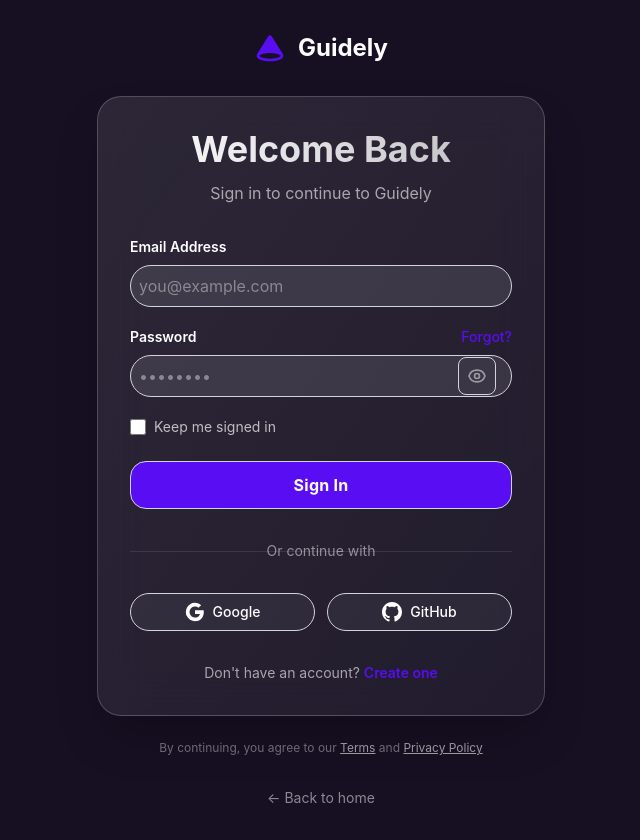
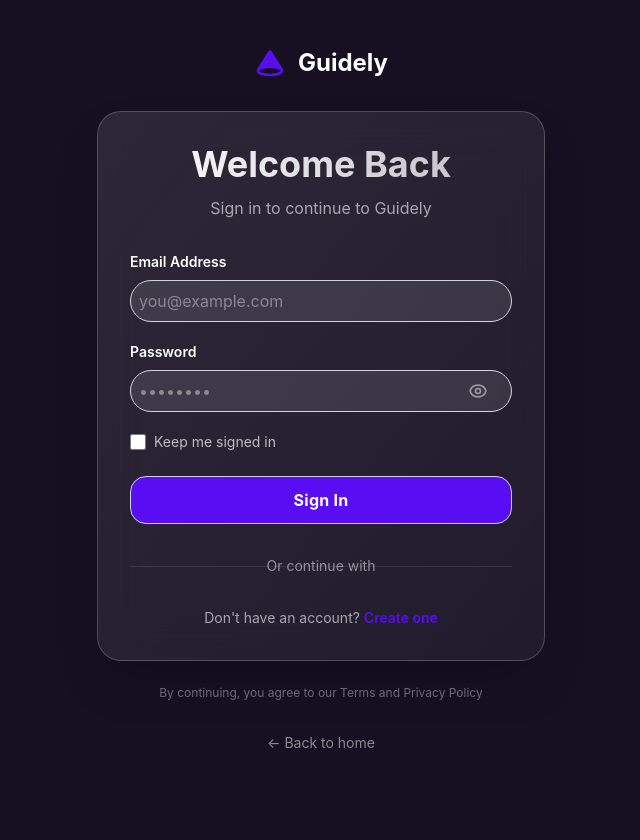
Before and after one commit to python-fuse/onboardly, a Next.js app: page /login in a window 1280 px wide. Shown: the whole page, without its empty margins (319-959 px from the left). After the commit the page ends 800 px from the top, so only its background shows below. Built offline with nearby package versions, Linux system fonts and the light colour scheme.

Commit message:
feat: remove social proof sections

```diff
--- a/src/app/(auth)/login/page.tsx
+++ b/src/app/(auth)/login/page.tsx
@@ -25,12 +25,6 @@ export default function LoginPage() {
       setIsLoading(false);
       // router.push('/dashboard');
     }, 1500);
-  };
-
-  const handleSocialLogin = (provider: string) => {
-    console.log(`${provider} login clicked`);
-    // TODO: Implement OAuth
-    alert(`${provider} login coming soon!`);
   };
 
   return (
@@ -77,12 +71,6 @@ export default function LoginPage() {
               >
                 Password
               </label>
-              <Link
-                href="/forgot-password"
-                className="text-primary text-sm font-medium hover:text-primary/80 transition-colors"
-              >
-                Forgot?
-              </Link>
             </div>
             <div className="relative">
               <input
@@ -97,6 +85,11 @@ export default function LoginPage() {
               <button
                 type="button"
                 onClick={() => setShowPassword(!showPassword)}
+                style={{
+                  outline: "none",
+                  border: "none",
+                  background: "transparent",
+                }}
                 className="absolute right-4 top-1/2 -translate-y-1/2 text-white/50 hover:text-white/80 transition-colors"
               >
                 {showPassword ? (
@@ -201,49 +194,6 @@ export default function LoginPage() {
           </div>
         </div>
 
-        {/* Social Login */}
-        <div className="grid grid-cols-2 gap-3">
-          <button
-            type="button"
-            onClick={() => handleSocialLogin("Google")}
-            className="flex items-center justify-center gap-2 px-4 py-3 bg-white/5 border border-white/10 rounded-xl text-white hover:bg-white/10 hover:border-white/20 transition-all group"
-          >
-            <svg className="w-5 h-5" viewBox="0 0 24 24">
-              <path
-                fill="currentColor"
-                d="M22.56 12.25c0-.78-.07-1.53-.2-2.25H12v4.26h5.92c-.26 1.37-1.04 2.53-2.21 3.31v2.77h3.57c2.08-1.92 3.28-4.74 3.28-8.09z"
-              />
-              <path
-                fill="currentColor"
-                d="M12 23c2.97 0 5.46-.98 7.28-2.66l-3.57-2.77c-.98.66-2.23 1.06-3.71 1.06-2.86 0-5.29-1.93-6.16-4.53H2.18v2.84C3.99 20.53 7.7 23 12 23z"
-              />
-              <path
-                fill="currentColor"
-                d="M5.84 14.09c-.22-.66-.35-1.36-.35-2.09s.13-1.43.35-2.09V7.07H2.18C1.43 8.55 1 10.22 1 12s.43 3.45 1.18 4.93l2.85-2.22.81-.62z"
-              />
-              <path
-                fill="currentColor"
-                d="M12 5.38c1.62 0 3.06.56 4.21 1.64l3.15-3.15C17.45 2.09 14.97 1 12 1 7.7 1 3.99 3.47 2.18 7.07l3.66 2.84c.87-2.6 3.3-4.53 6.16-4.53z"
-              />
-            </svg>
-            <span className="text-sm font-medium group-hover:text-white/90">
-              Google
-            </span>
-          </button>
-          <button
-            type="button"
-            onClick={() => handleSocialLogin("GitHub")}
-            className="flex items-center justify-center gap-2 px-4 py-3 bg-white/5 border border-white/10 rounded-xl text-white hover:bg-white/10 hover:border-white/20 transition-all group"
-          >
-            <svg className="w-5 h-5" fill="currentColor" viewBox="0 0 24 24">
-              <path d="M12 0c-6.626 0-12 5.373-12 12 0 5.302 3.438 9.8 8.207 11.387.599.111.793-.261.793-.577v-2.234c-3.338.726-4.033-1.416-4.033-1.416-.546-1.387-1.333-1.756-1.333-1.756-1.089-.745.083-.729.083-.729 1.205.084 1.839 1.237 1.839 1.237 1.07 1.834 2.807 1.304 3.492.997.107-.775.418-1.305.762-1.604-2.665-.305-5.467-1.334-5.467-5.931 0-1.311.469-2.381 1.236-3.221-.124-.303-.535-1.524.117-3.176 0 0 1.008-.322 3.301 1.23.957-.266 1.983-.399 3.003-.404 1.02.005 2.047.138 3.006.404 2.291-1.552 3.297-1.23 3.297-1.23.653 1.653.242 2.874.118 3.176.77.84 1.235 1.911 1.235 3.221 0 4.609-2.807 5.624-5.479 5.921.43.372.823 1.102.823 2.222v3.293c0 .319.192.694.801.576 4.765-1.589 8.199-6.086 8.199-11.386 0-6.627-5.373-12-12-12z" />
-            </svg>
-            <span className="text-sm font-medium group-hover:text-white/90">
-              GitHub
-            </span>
-          </button>
-        </div>
-
         {/* Sign Up Link */}
         <p className="mt-8 text-center text-white/60 text-sm">
           Don&apos;t have an account?{" "}
@@ -258,20 +208,7 @@ export default function LoginPage() {
 
       {/* Terms */}
       <p className="mt-6 text-center text-white/40 text-xs">
-        By continuing, you agree to our{" "}
-        <Link
-          href="/terms"
-          className="text-white/60 hover:text-white/80 underline"
-        >
-          Terms
-        </Link>{" "}
-        and{" "}
-        <Link
-          href="/privacy"
-          className="text-white/60 hover:text-white/80 underline"
-        >
-          Privacy Policy
-        </Link>
+        By continuing, you agree to our Terms and Privacy Policy
       </p>
     </div>
   );
--- a/src/app/(auth)/signup/page.tsx
+++ b/src/app/(auth)/signup/page.tsx
@@ -57,12 +57,6 @@ export default function SignupPage() {
       setIsLoading(false);
       // router.push('/dashboard');
     }, 1500);
-  };
-
-  const handleSocialSignup = (provider: string) => {
-    console.log(`${provider} signup clicked`);
-    // TODO: Implement OAuth
-    alert(`${provider} signup coming soon!`);
   };
 
   const getPasswordStrengthColor = () => {
@@ -160,6 +154,11 @@ export default function SignupPage() {
               <button
                 type="button"
                 onClick={() => setShowPassword(!showPassword)}
+                style={{
+                  outline: "none",
+                  border: "none",
+                  background: "transparent",
+                }}
                 className="absolute right-4 top-1/2 -translate-y-1/2 text-white/50 hover:text-white/80 transition-colors"
               >
                 {showPassword ? (
@@ -248,6 +247,11 @@ export default function SignupPage() {
               <button
                 type="button"
                 onClick={() => setShowConfirmPassword(!showConfirmPassword)}
+                style={{
+                  outline: "none",
+                  border: "none",
+                  background: "transparent",
+                }}
                 className="absolute right-4 top-1/2 -translate-y-1/2 text-white/50 hover:text-white/80 transition-colors"
               >
                 {showConfirmPassword ? (
@@ -308,20 +312,7 @@ export default function SignupPage() {
               htmlFor="terms"
               className="text-white/70 text-sm cursor-pointer leading-tight"
             >
-              I agree to the{" "}
-              <Link
-                href="/terms"
-                className="text-primary hover:text-primary/80 underline"
-              >
-                Terms of Service
-              </Link>{" "}
-              and{" "}
-              <Link
-                href="/privacy"
-                className="text-primary hover:text-primary/80 underline"
-              >
-                Privacy Policy
-              </Link>
+              I agree to the Terms of Service and Privacy Policy
             </label>
           </div>
 
@@ -371,49 +362,6 @@ export default function SignupPage() {
           </div>
         </div>
 
-        {/* Social Signup */}
-        <div className="grid grid-cols-2 gap-3">
-          <button
-            type="button"
-            onClick={() => handleSocialSignup("Google")}
-            className="flex items-center justify-center gap-2 px-4 py-3 bg-white/5 border border-white/10 rounded-xl text-white hover:bg-white/10 hover:border-white/20 transition-all group"
-          >
-            <svg className="w-5 h-5" viewBox="0 0 24 24">
-              <path
-                fill="currentColor"
-                d="M22.56 12.25c0-.78-.07-1.53-.2-2.25H12v4.26h5.92c-.26 1.37-1.04 2.53-2.21 3.31v2.77h3.57c2.08-1.92 3.28-4.74 3.28-8.09z"
-              />
-              <path
-                fill="currentColor"
-                d="M12 23c2.97 0 5.46-.98 7.28-2.66l-3.57-2.77c-.98.66-2.23 1.06-3.71 1.06-2.86 0-5.29-1.93-6.16-4.53H2.18v2.84C3.99 20.53 7.7 23 12 23z"
-              />
-              <path
-                fill="currentColor"
-                d="M5.84 14.09c-.22-.66-.35-1.36-.35-2.09s.13-1.43.35-2.09V7.07H2.18C1.43 8.55 1 10.22 1 12s.43 3.45 1.18 4.93l2.85-2.22.81-.62z"
-              />
-              <path
-                fill="currentColor"
-                d="M12 5.38c1.62 0 3.06.56 4.21 1.64l3.15-3.15C17.45 2.09 14.97 1 12 1 7.7 1 3.99 3.47 2.18 7.07l3.66 2.84c.87-2.6 3.3-4.53 6.16-4.53z"
-              />
-            </svg>
-            <span className="text-sm font-medium group-hover:text-white/90">
-              Google
-            </span>
-          </button>
-          <button
-            type="button"
-            onClick={() => handleSocialSignup("GitHub")}
-            className="flex items-center justify-center gap-2 px-4 py-3 bg-white/5 border border-white/10 rounded-xl text-white hover:bg-white/10 hover:border-white/20 transition-all group"
-          >
-            <svg className="w-5 h-5" fill="currentColor" viewBox="0 0 24 24">
-              <path d="M12 0c-6.626 0-12 5.373-12 12 0 5.302 3.438 9.8 8.207 11.387.599.111.793-.261.793-.577v-2.234c-3.338.726-4.033-1.416-4.033-1.416-.546-1.387-1.333-1.756-1.333-1.756-1.089-.745.083-.729.083-.729 1.205.084 1.839 1.237 1.839 1.237 1.07 1.834 2.807 1.304 3.492.997.107-.775.418-1.305.762-1.604-2.665-.305-5.467-1.334-5.467-5.931 0-1.311.469-2.381 1.236-3.221-.124-.303-.535-1.524.117-3.176 0 0 1.008-.322 3.301 1.23.957-.266 1.983-.399 3.003-.404 1.02.005 2.047.138 3.006.404 2.291-1.552 3.297-1.23 3.297-1.23.653 1.653.242 2.874.118 3.176.77.84 1.235 1.911 1.235 3.221 0 4.609-2.807 5.624-5.479 5.921.43.372.823 1.102.823 2.222v3.293c0 .319.192.694.801.576 4.765-1.589 8.199-6.086 8.199-11.386 0-6.627-5.373-12-12-12z" />
-            </svg>
-            <span className="text-sm font-medium group-hover:text-white/90">
-              GitHub
-            </span>
-          </button>
-        </div>
-
         {/* Login Link */}
         <p className="mt-8 text-center text-white/60 text-sm">
           Already have an account?{" "}
```
